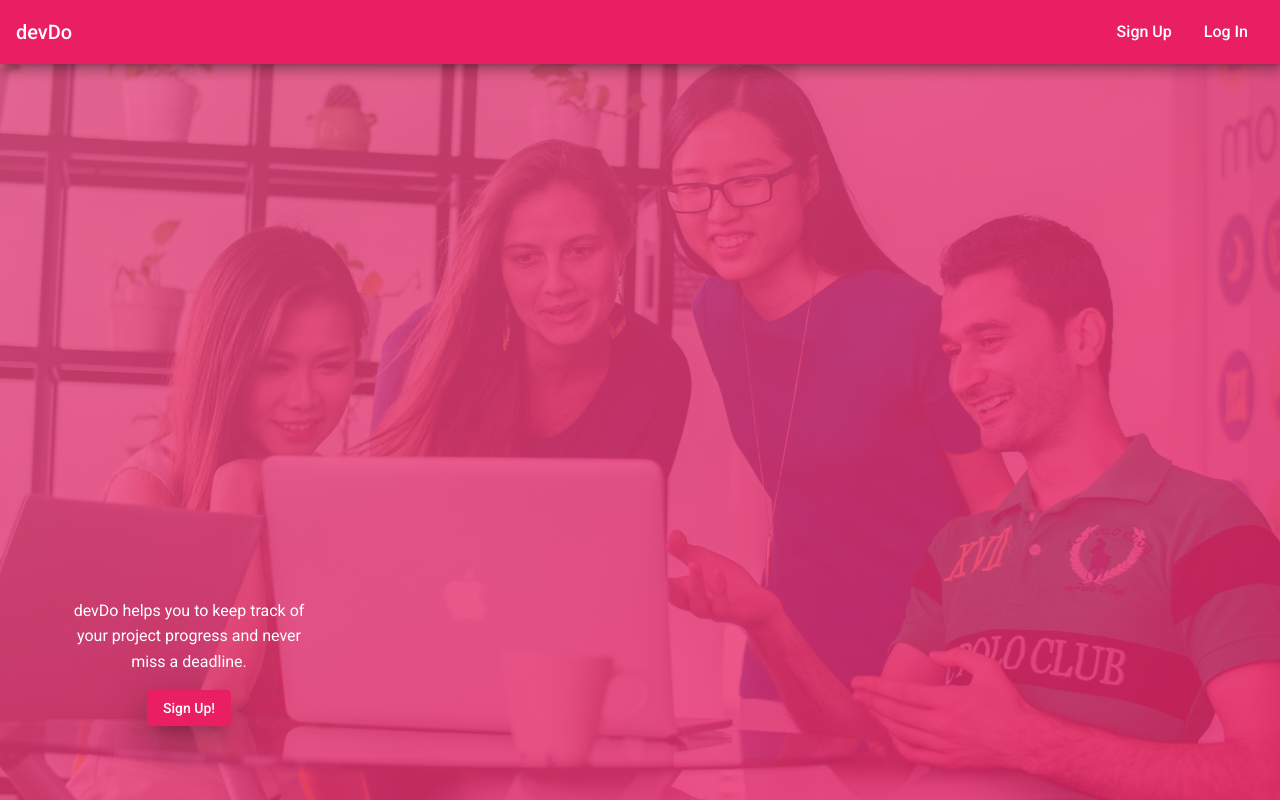
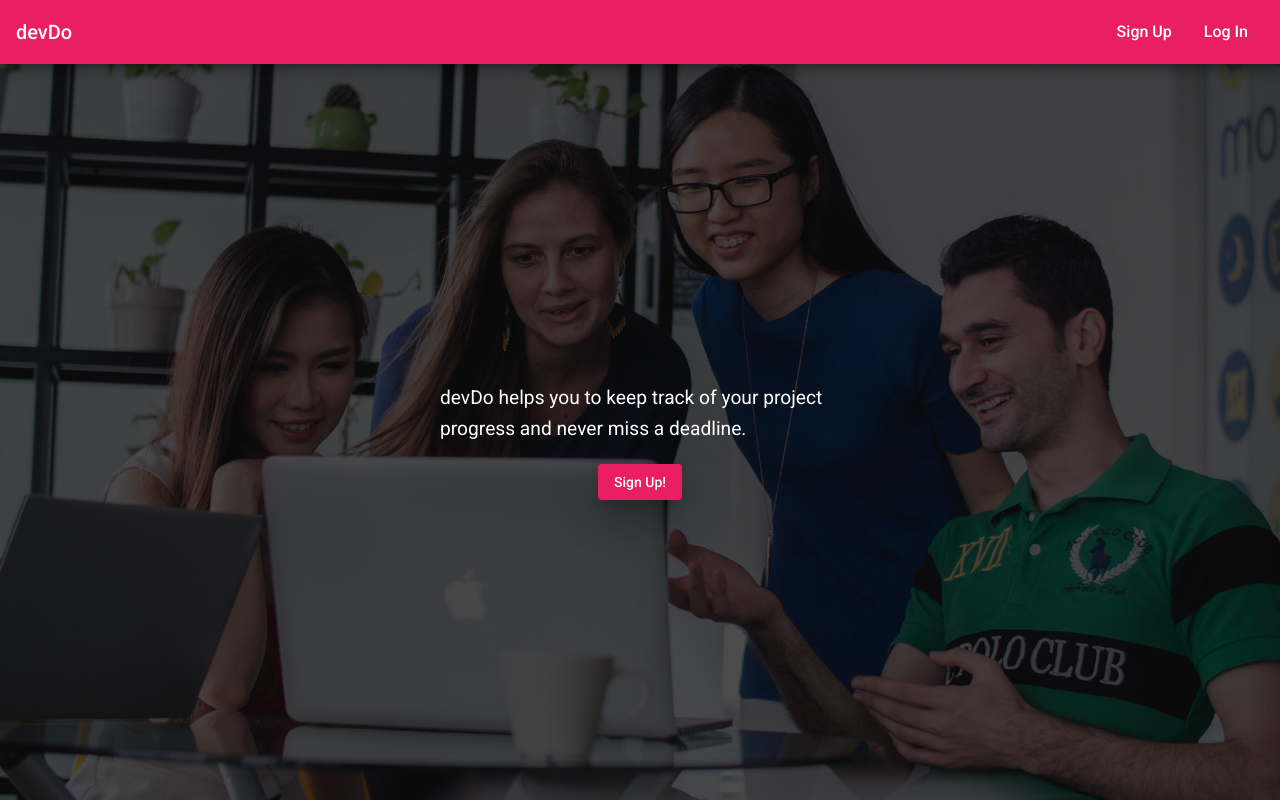
Before and after one commit to Ionut-T/devDo, an Angular app: page / in a window 1280 px wide. Built offline with nearby package versions, Linux system fonts and the light colour scheme.

Commit message:
change landing page style

```diff
--- a/src/app/core/home/home.component.css
+++ b/src/app/core/home/home.component.css
@@ -1,31 +1,33 @@
 .home {
-  background: linear-gradient(
-      to right bottom,
-      rgba(232, 73, 126, 0.8),
-      rgba(233, 30, 99, 0.8)
-    ),
-    url(../../../assets/img/home-image.jpg);
-  background-size: cover;
-  background-repeat: no-repeat;
-  background-position: center;
+  background: url(/assets/img/home-image.jpg) no-repeat center center/cover;
   height: calc(100% - 64px);
   position: relative;
 }
 
+.overlay {
+  height: 100%;
+  width: 100%;
+  position: absolute;
+  top: 0;
+  left: 0;
+  background-color: rgba(0, 0, 0, 0.7);
+}
+
 .home__cta {
+  color: #fff;
   display: flex;
   flex-direction: column;
   align-items: center;
-  position: absolute;
-  bottom: 10%;
-  left: 5%;
-  color: #fff;
-  width: 250px;
+  justify-content: center;
+  margin: auto;
+  width: 30%;
+  min-width: 25rem;
+  height: 100%;
 }
 
 .home__cta p {
   line-height: 1.6;
-  text-align: center;
+  font-size: 1.2rem;
 }
 
 @media only screen and (max-width: 599px) {
--- a/src/app/core/home/home.component.html
+++ b/src/app/core/home/home.component.html
@@ -1,4 +1,5 @@
 <div class="home">
+  <div class="overlay">
     <div class="home__cta">
       <p>
         devDo helps you to keep track of your project progress and never miss a
@@ -15,3 +16,4 @@
       </button>
     </div>
   </div>
+</div>
```
Lines whose indentation alone changed are shown as unchanged.
